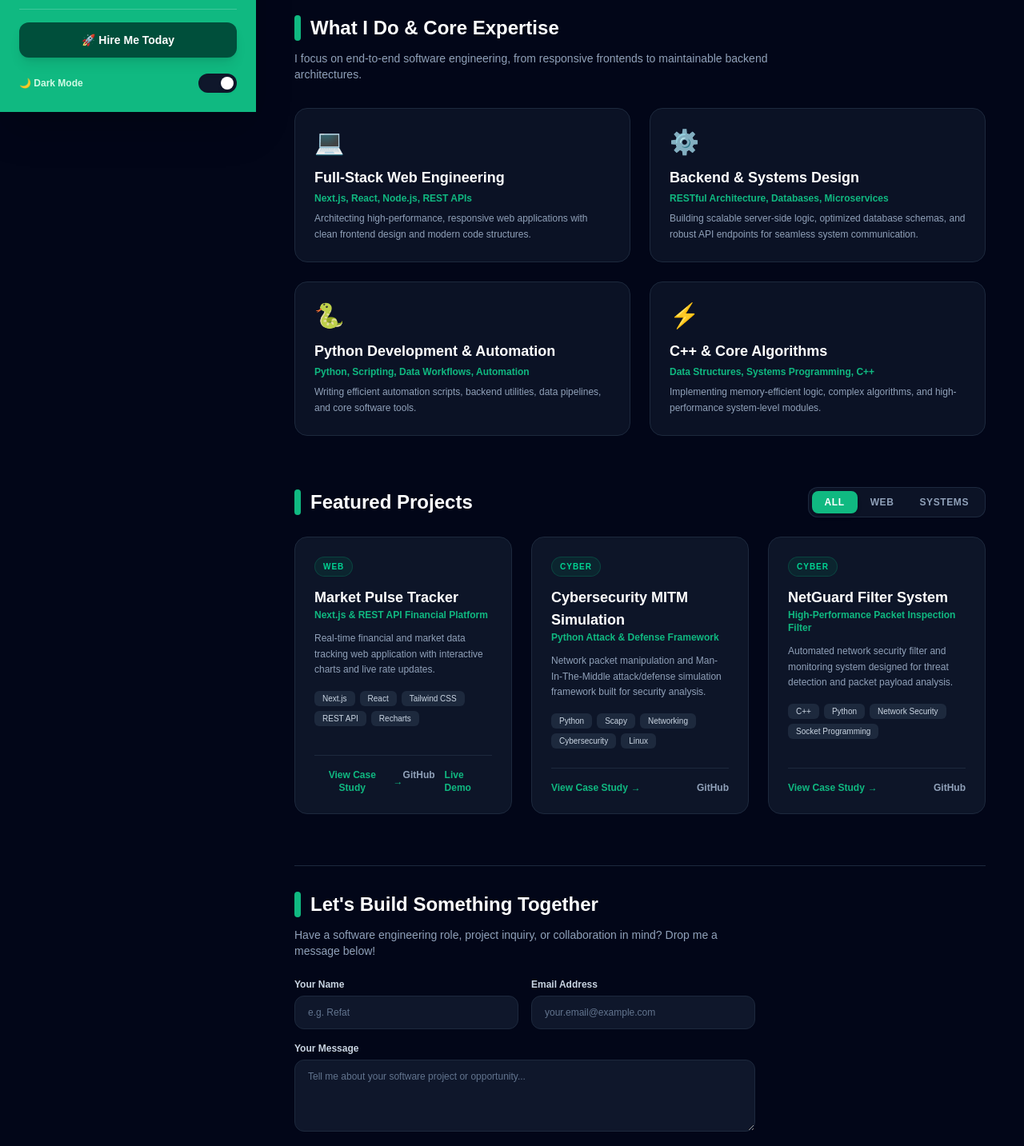
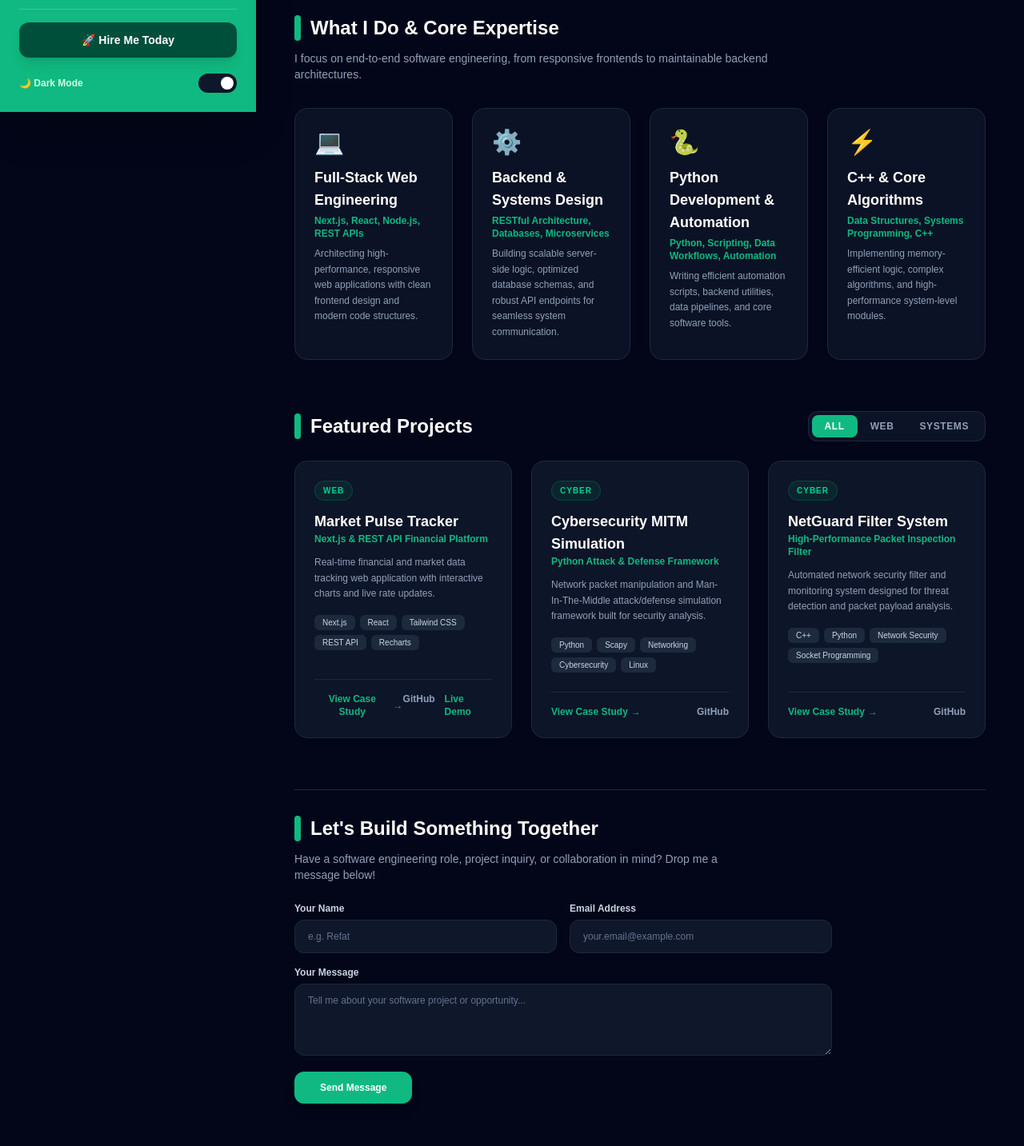
Before and after one commit to csrefat/my-portfolio, a Next.js app: page / in a window 1280 px wide. Shown: the part 660-2093 px from the top of the page at 80% size. Built offline with nearby package versions, Linux system fonts and the light colour scheme.

Commit message:
Fix layout max width for full screen responsiveness

```diff
--- a/app/page.js
+++ b/app/page.js
@@ -116,7 +116,7 @@ export default function Home() {
           Accept: "application/json"
         },
         body: JSON.stringify({
-          access_key: "9e4783f0-69c5-4136-a413-8d71221df4eb", // 🔑 Apnar Web3Forms Key
+          access_key: "9e4783f0-69c5-4136-a413-8d71221df4eb",
           name: formData.name,
           email: formData.email,
           message: formData.message
@@ -127,7 +127,6 @@ export default function Home() {
 
       if (result.success) {
         setFormSubmitted(true);
-        // Form reset
         setFormData({ name: "", email: "", message: "" });
         setTimeout(() => setFormSubmitted(false), 5000);
       } else {
@@ -274,15 +273,15 @@ export default function Home() {
         </div>
       </aside>
 
-      {/* Main Content Area */}
+      {/* Main Content Area - Full Responsive Width Fix */}
       <main
-        className={`flex-1 lg:ml-80 p-6 md:p-12 max-w-6xl min-h-screen transition-colors duration-500 ${
+        className={`flex-1 lg:ml-80 p-6 md:p-12 w-full min-h-screen transition-colors duration-500 ${
           darkMode ? "bg-slate-950 text-slate-100" : "bg-slate-50 text-slate-800"
         }`}
       >
         {/* Hero Section */}
         <section id="about" className="mb-16 pt-4">
-          <div className="flex flex-col-reverse md:flex-row items-center justify-between gap-10">
+          <div className="flex flex-col-reverse lg:flex-row items-center justify-between gap-10">
             <div className="flex-1 space-y-4">
               <div className="inline-block px-3 py-1 rounded-md bg-emerald-500/10 border border-emerald-500/20 text-emerald-500 text-xs font-mono font-semibold">
                 Software Engineer
@@ -294,8 +293,7 @@ export default function Home() {
                 Md. Jannatun Naem <span className="text-[#10B981]">Refat</span>
               </h2>
 
-              {/* Software Engineering Focused Description */}
-              <p className={`text-base md:text-lg leading-relaxed ${
+              <p className={`text-base md:text-lg leading-relaxed max-w-3xl ${
                 darkMode ? "text-slate-300" : "text-slate-600"
               }`}>
                 Specialized in designing and architecting modern full-stack web applications, scalable backend APIs, and high-performance software systems. Passionate about writing clean, maintainable code, modern user interfaces, and optimizing system performance.
@@ -325,7 +323,7 @@ export default function Home() {
             </div>
 
             {/* Profile Photo Card */}
-            <div className="relative group w-full md:w-72 h-72 md:h-80 flex-shrink-0">
+            <div className="relative group w-full sm:w-72 h-72 sm:h-80 flex-shrink-0">
               <div className="absolute -inset-1 bg-gradient-to-r from-emerald-500 to-teal-500 rounded-2xl blur-lg opacity-40 group-hover:opacity-75 transition duration-500"></div>
               <div className={`relative w-full h-full rounded-2xl overflow-hidden border shadow-2xl ${
                 darkMode ? "border-slate-800 bg-slate-900" : "border-slate-200 bg-white"
@@ -371,7 +369,7 @@ export default function Home() {
             I focus on end-to-end software engineering, from responsive frontends to maintainable backend architectures.
           </p>
 
-          <div className="grid grid-cols-1 md:grid-cols-2 gap-6">
+          <div className="grid grid-cols-1 md:grid-cols-2 xl:grid-cols-4 gap-6">
             {skills.map((s, idx) => (
               <div
                 key={idx}
@@ -507,7 +505,7 @@ export default function Home() {
             Have a software engineering role, project inquiry, or collaboration in mind? Drop me a message below!
           </p>
 
-          <form onSubmit={handleFormSubmit} className="max-w-xl space-y-4 text-xs">
+          <form onSubmit={handleFormSubmit} className="max-w-2xl space-y-4 text-xs">
             {formSubmitted && (
               <div className="p-3 bg-emerald-500/20 border border-emerald-500/50 rounded-xl text-emerald-400 font-semibold text-xs">
                 ✓ Thank you! Your message has been sent successfully to my email.
```
